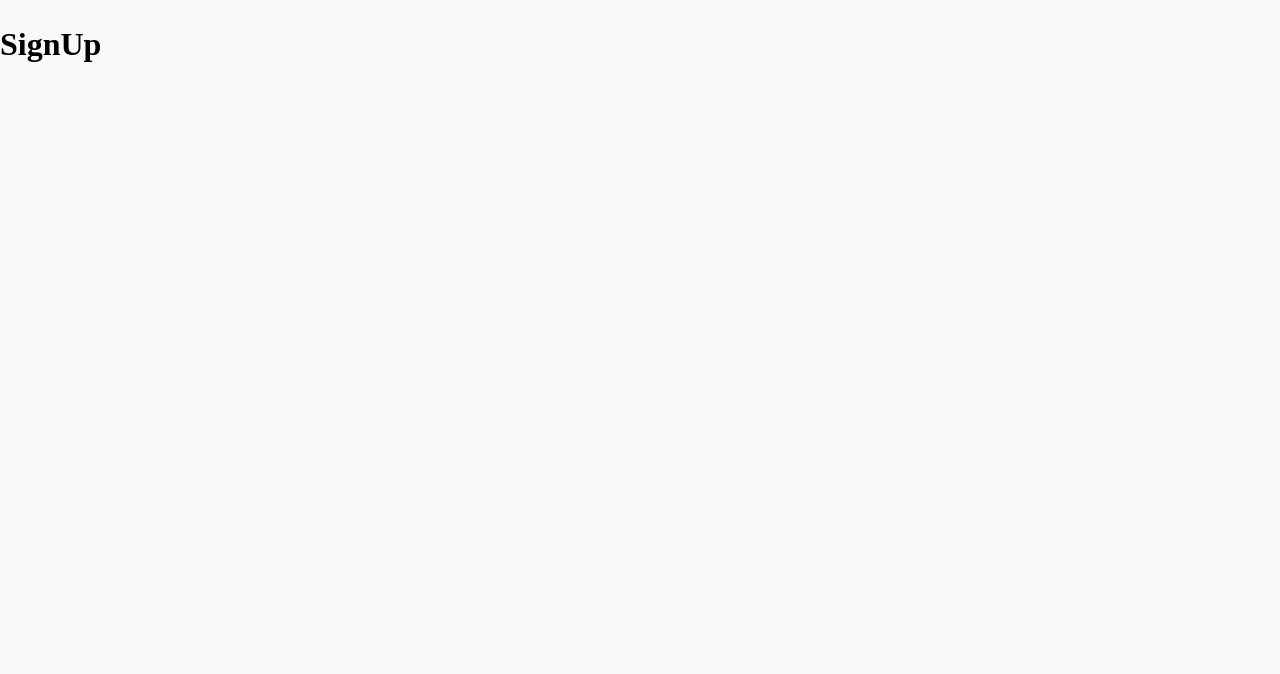
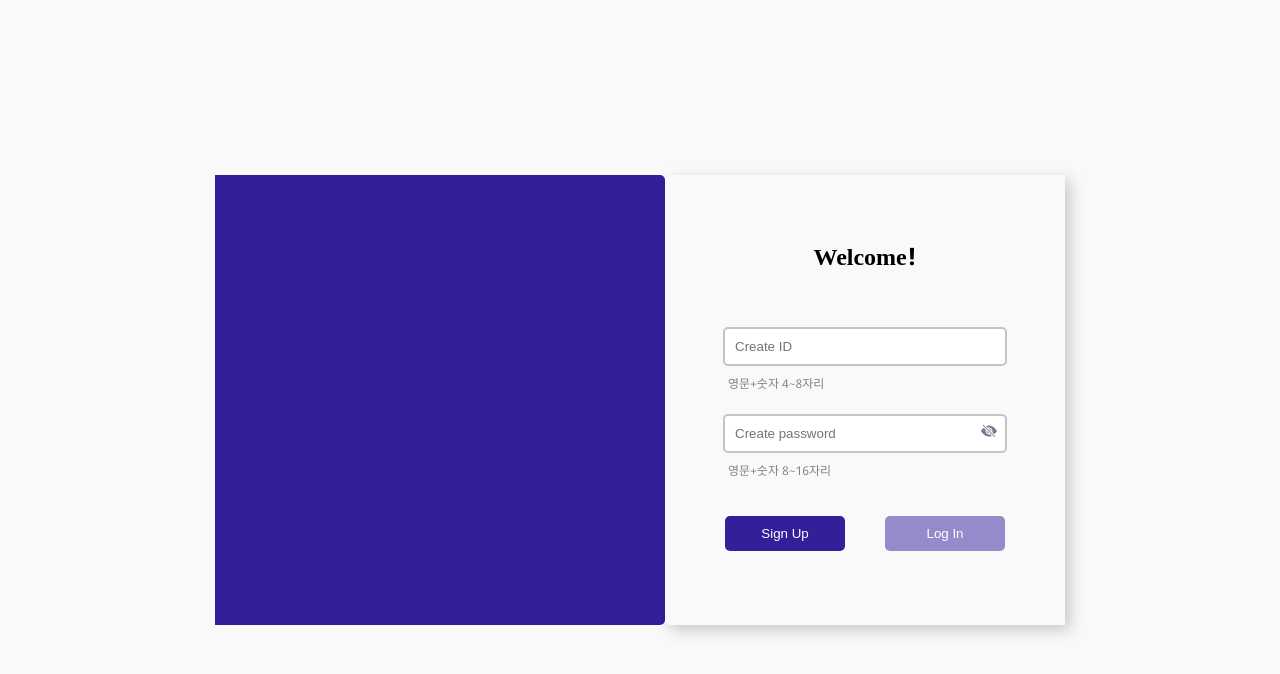
Before and after one commit to Soft-Gallery/issue-management-frontEnd, a React (Create React App) app: page /signUp in a window 1280 px wide. Shown: the top 674 px of the page. Built offline with nearby package versions, Linux system fonts and the light colour scheme.

Commit message:
feat: create SignUpPage

```diff
--- a/src/pages/LoginPage.tsx
+++ b/src/pages/LoginPage.tsx
@@ -57,8 +57,8 @@ const LoginPage: React.FC = () => {
               </ToggleSwitch>
             </PasswordInputContainer>
           </FormElement>
+          <LoginButton type="submit">Log In</LoginButton>
         </Form>
-        <LoginButton type="submit">Login</LoginButton>
         <SignUp>
           <span>Don&apos;t you have an account? </span>
           <a onClick={signUpClick}>Create account</a>
@@ -127,6 +127,12 @@ const LoginButton = styled.button`
     border-radius: 5px;
     background-color: ${({ theme: { color } }) => color.indigo};
     color: white;
+    cursor: pointer;
+    transition: transform 0.2s;
+
+    &:hover {
+        transform: scale(1.1);
+    }
 `;
 
 const Form = styled.form`
--- a/src/pages/SignUpPage.tsx
+++ b/src/pages/SignUpPage.tsx
@@ -1,12 +1,205 @@
 import { useNavigate } from "react-router-dom";
 import React, { useState } from 'react';
-import styled from 'styled-components';
+import styled, { css } from 'styled-components';
+import { BsEyeFill, BsEyeSlashFill } from "react-icons/bs";
 
 const SignUpPage: React.FC = () => {
+  const navigate = useNavigate();
 
-  return <div>
-    <h1>SignUp</h1>
-  </div>
-}
+  const [username, setUsername] = useState<string>('');
+  const [password, setPassword] = useState<string>('');
+  const [passwordVisible, setPasswordVisible] = useState<boolean>(false);
+  const [errors, setErrors] = useState<{ username?: string; password?: string }>({});
+
+  const validateForm = () => {
+    const newErrors: { username?: string; password?: string } = {};
+
+    if (!username) {
+      newErrors.username = '아이디 입력란을 채워주세요';
+    } else if (!/^[a-zA-Z0-9]{4,8}$/.test(username)) {
+      newErrors.username = '아이디는 영문+숫자 4~8자리여야 합니다';
+    }
+
+    if (!password) {
+      newErrors.password = '비밀번호 입력란을 채워주세요';
+    } else if (!/^[a-zA-Z0-9]{8,16}$/.test(password)) {
+      newErrors.password = '비밀번호는 영문+숫자 8~16자리여야 합니다';
+    }
+
+    return newErrors;
+  };
+
+  const signUpSubmit = (event: React.FormEvent<HTMLFormElement>) => {
+    event.preventDefault();
+    const validationErrors = validateForm();
+
+    if (Object.keys(validationErrors).length > 0) {
+      setErrors(validationErrors);
+    } else {
+      setErrors({});
+      const message = `Username: ${username}\nPassword: ${password}`;
+      setUsername('');
+      setPassword('');
+      alert(message);
+    }
+  };
+
+  const loginClick = () => {
+    navigate('/login');
+  };
+
+  const togglePasswordVisibility = () => {
+    setPasswordVisible(!passwordVisible);
+  };
+
+  return (
+    <Container>
+      <ImageContainer />
+      <SignUpContainer>
+        <h2 style={{ marginBottom: 50 }}>Welcome!</h2>
+        <Form onSubmit={signUpSubmit}>
+          <FormElement>
+            <Input
+              type="text"
+              id="username"
+              value={username}
+              onChange={(e) => setUsername(e.target.value)}
+              placeholder="Create ID"
+              required
+            />
+            <InstructionText error={!!errors.username}>영문+숫자 4~8자리</InstructionText>
+          </FormElement>
+          <FormElement>
+            <PasswordInputContainer>
+              <Input
+                type={passwordVisible ? "text" : "password"}
+                id="password"
+                value={password}
+                placeholder="Create password"
+                onChange={(e) => setPassword(e.target.value)}
+                required
+              />
+              <ToggleSwitch onClick={togglePasswordVisibility}>
+                {passwordVisible ? <StyledBsEyeFill /> : <StyledBsEyeSlashFill />}
+              </ToggleSwitch>
+            </PasswordInputContainer>
+            <InstructionText error={!!errors.password}>영문+숫자 8~16자리</InstructionText>
+          </FormElement>
+          <BtnRow>
+            <Button type="submit">Sign Up</Button>
+            <TransparentButton type="button" onClick={loginClick}>Log In</TransparentButton>
+          </BtnRow>
+        </Form>
+      </SignUpContainer>
+    </Container>
+  );
+};
+
+const BtnRow = styled.div`
+    display: flex;
+    flex-direction: row;
+    align-items: center;
+    justify-content: center;
+`;
+
+const Container = styled.div`
+    width: 100vw;
+    height: 100vh;
+    display: flex;
+    flex-direction: row;
+    align-items: center;
+    justify-content: center;
+`;
+
+const SignUpContainer = styled.div`
+    width: 400px;
+    height: 450px;
+    display: flex;
+    flex-direction: column;
+    align-items: center;
+    justify-content: center;
+    box-shadow: 5px 5px 15px rgba(0, 0, 0, 0.2);
+    border-radius: 5px 0 0 5px;
+`;
+
+const Input = styled.input`
+    height: 25px;
+    width: 260px;
+    border: 2px solid rgba(0, 0, 0, 0.23);
+    border-radius: 5px;
+    color: ${({ theme: { color } }) => color.gray1};
+    padding: 5px 10px;
+`;
+
+const PasswordInputContainer = styled.div`
+    position: relative;
+    width: 284px;
+`;
+
+const ToggleSwitch = styled.span`
+    position: absolute;
+    right: 10px;
+    top: 50%;
+    transform: translateY(-50%);
+    cursor: pointer;
+`;
+
+const StyledBsEyeFill = styled(BsEyeFill)`
+    color: ${({ theme }) => theme.color.gray1};
+`;
+
+const StyledBsEyeSlashFill = styled(BsEyeSlashFill)`
+    color: ${({ theme }) => theme.color.gray1};
+`;
+
+const Button = styled.button`
+    height: 35px;
+    width: 120px;
+    margin: 20px;
+    border: transparent;
+    border-radius: 5px;
+    background-color: ${({ theme: { color } }) => color.indigo};
+    color: white;
+    cursor: pointer;
+    transition: transform 0.2s;
+
+    &:hover {
+        transform: scale(1.1);
+    }
+`;
+
+const TransparentButton = styled(Button)`
+    background-color: ${({ theme: { color } }) => `rgba(${parseInt(color.indigo.slice(1, 3), 16)}, ${parseInt(color.indigo.slice(3, 5), 16)}, ${parseInt(color.indigo.slice(5, 7), 16)}, 0.5)`};
+`;
+
+const Form = styled.form`
+    display: flex;
+    flex-direction: column;
+    align-items: center;
+    justify-content: center;
+    margin-bottom: 10px;
+`;
+
+const FormElement = styled.div`
+    display: flex;
+    flex-direction: column;
+    align-items: flex-start;
+    margin: 5px;
+`;
+
+const InstructionText = styled.p<{ error: boolean }>`
+    margin-top: 8px;
+    margin-left: 5px;
+    font-size: 12px;
+    color: ${({ error }) => (error ? 'red' : 'gray')};
+    align-self: flex-start;
+`;
+
+const ImageContainer = styled.div`
+    width: 450px;
+    height: 450px;
+    background-color: ${({ theme: { color } }) => color.indigo};
+    border-radius: 0 5px 5px 0;
+`;
 
 export default SignUpPage;
```
Lines whose indentation alone changed are shown as unchanged.
